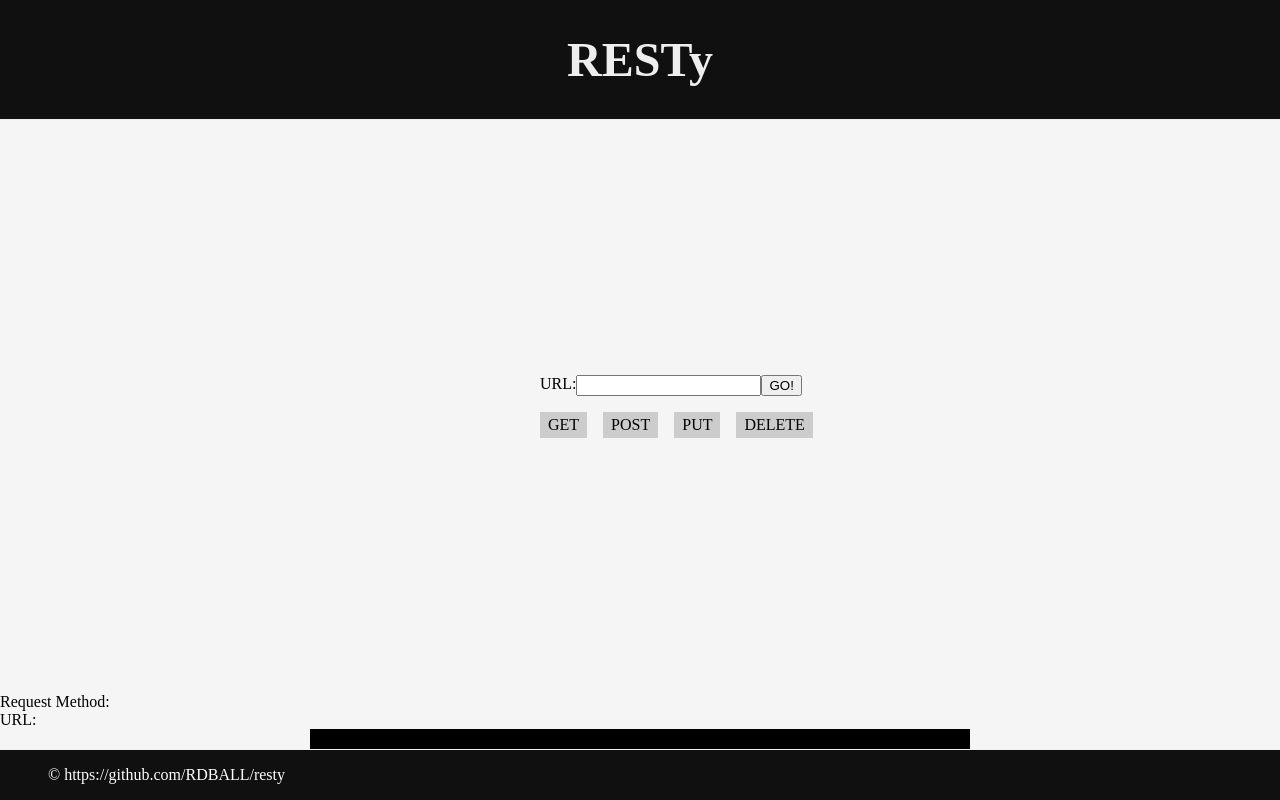
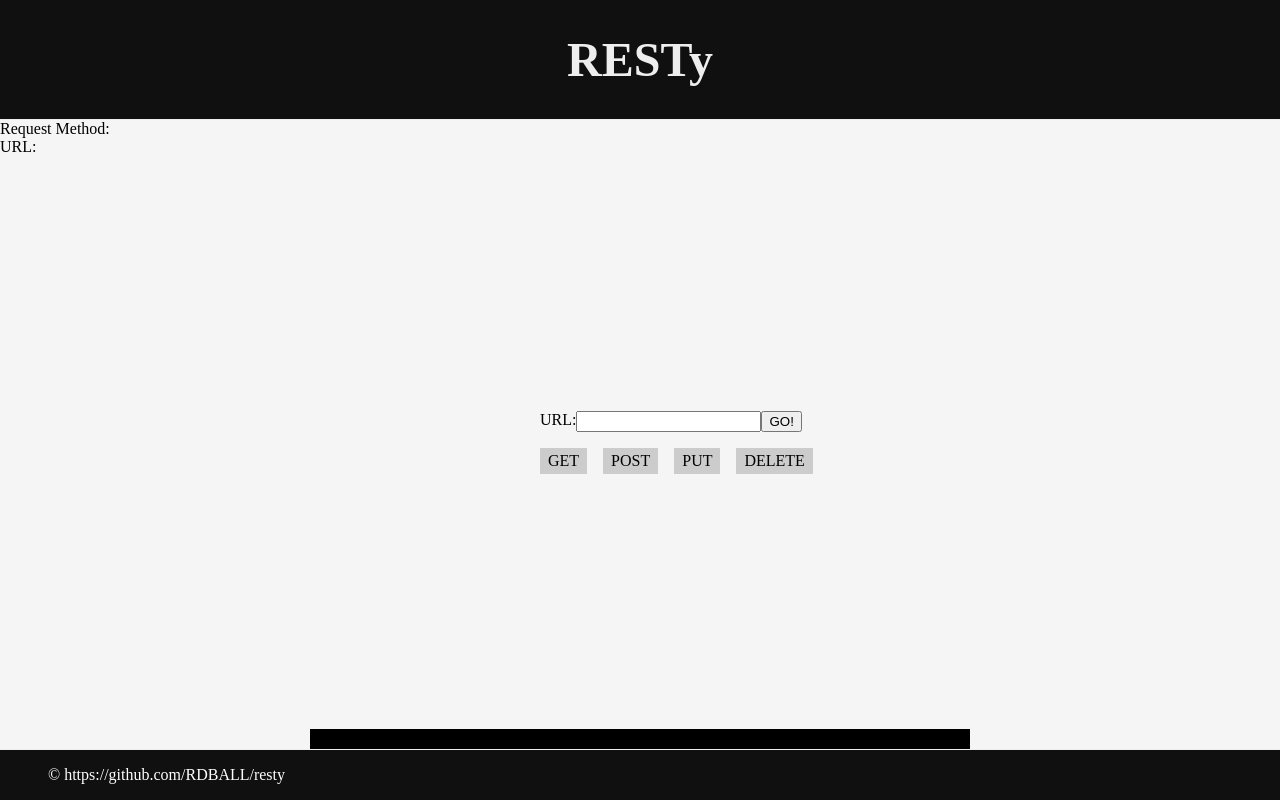
Before and after one commit to RDBALL/resty, a React (Create React App) app: page / in a window 1280 px wide. Built offline with nearby package versions, Linux system fonts and the light colour scheme; a web font is replaced by a local one.

Commit message:
refactored app.js to arrow function

```diff
--- a/src/app.jsx
+++ b/src/app.jsx
@@ -1,48 +1,38 @@
-import React from 'react';
-
 import './app.scss';
-
-// Let's talk about using index.js and some other name in the component folder
-// There's pros and cons for each way of doing this ...
 import Header from './components/header';
 import Footer from './components/footer';
 import Form from './components/form';
 import Results from './components/results';
+import { useState } from 'react';
 
-class App extends React.Component {
+const App = () => {
 
-  constructor(props) {
-    super(props);
-    this.state = {
-      data: null,
-      requestParams: {},
+  let [data, setData] = useState(null);
+  let [requestParams, setRequestParams] = useState({});
+
+  const handleApiCall = (requestParams) => {
+    // mock output
+    const callApiData = {
+      count: 2,
+      results: [
+        { name: 'fake thing 1', url: 'http://fakethings.com/1' },
+        { name: 'fake thing 2', url: 'http://fakethings.com/2' },
+      ],
     };
+    setData(callApiData);
+    setRequestParams(requestParams);
   }
 
-  callApi = (requestParams) => {
-    // mock output
-    const data = {
-      count: 2,
-      results: [
-        {name: 'fake thing 1', url: 'http://fakethings.com/1'},
-        {name: 'fake thing 2', url: 'http://fakethings.com/2'},
-      ],
-    };
-    this.setState({data, requestParams});
-  }
-
-  render() {
-    return (
-      <React.Fragment>
-        <Header />
-        <Form handleApiCall={this.callApi} />
-        <div>Request Method: {this.state.requestParams.method}</div>
-        <div>URL: {this.state.requestParams.url}</div>
-        <Results data={this.state.data} />
-        <Footer />
-      </React.Fragment>
-    );
-  }
+  return (
+    <>
+      <Header />
+      <div>Request Method: {requestParams.method}</div>
+      <div>URL: {requestParams.url}</div>
+      <Form handleApiCall={handleApiCall} />
+      <Results data={data} />
+      <Footer />
+    </>
+  );
 }
 
 export default App;
```
